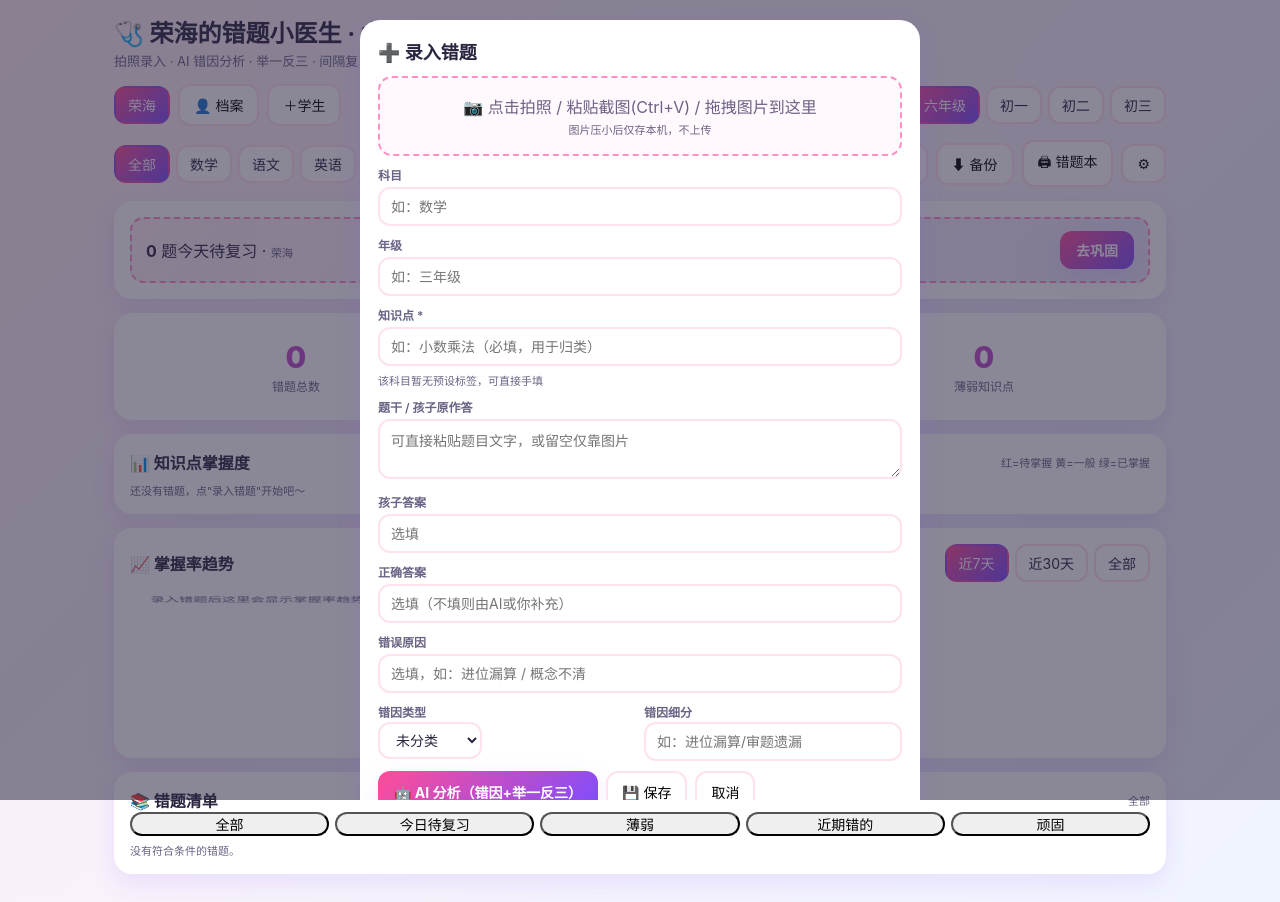
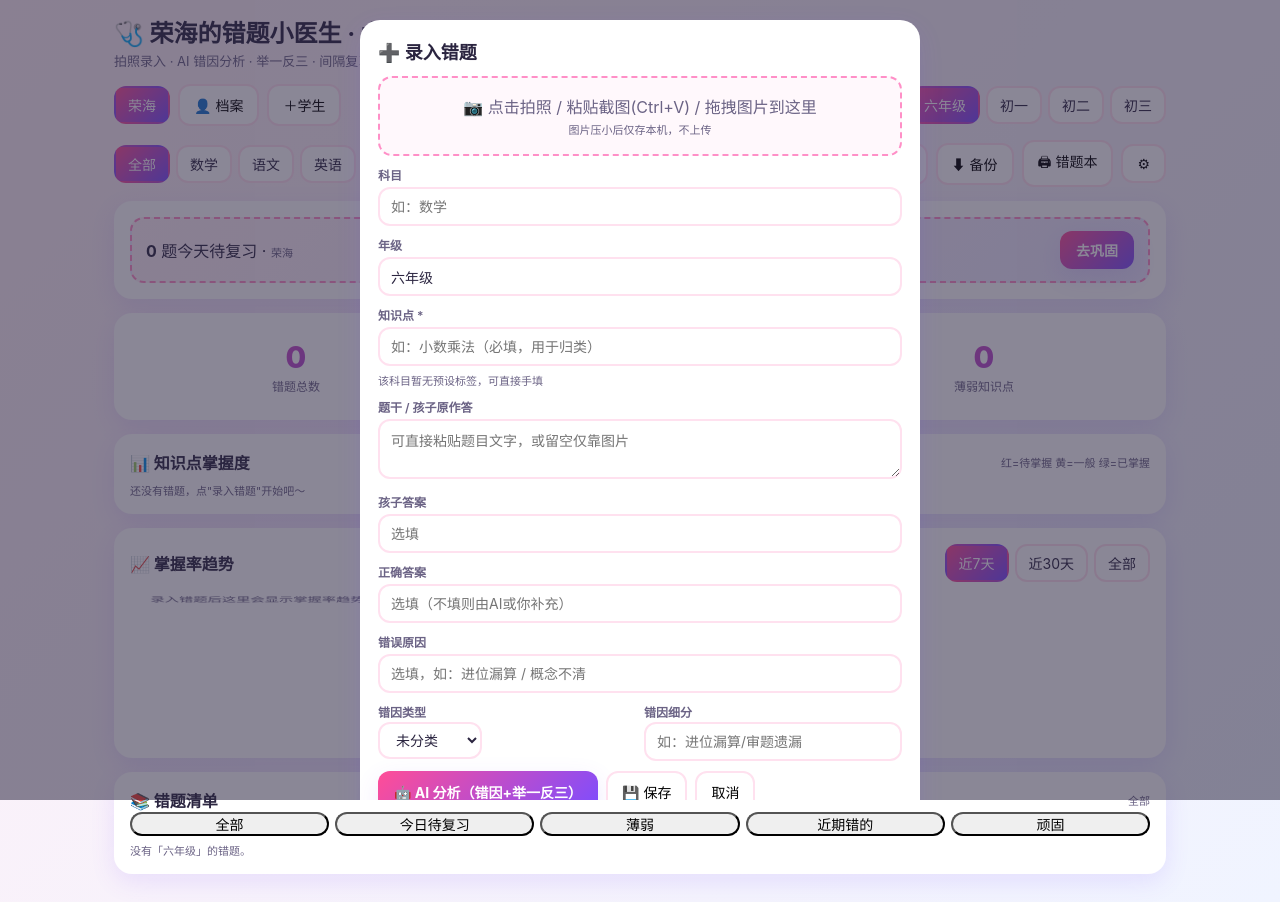
Before and after one commit to hjy678/cuotiyisheng_ronghai, a plain HTML site: page index.html in a window 1280 px wide. Both pictures are taken after a click on the button "＋ 录入错题". Drawn offline with Linux system fonts and the light colour scheme.

Commit message:
deploy cuotiyisheng_ronghai

```diff
--- a/index.html
+++ b/index.html
@@ -438,7 +438,7 @@ function render(){
   const gb=document.getElementById('gradeSeg');gb.innerHTML='';
   const grades=["全部","一年级","二年级","三年级","四年级","五年级","六年级","初一","初二","初三"];
   const existG=new Set(D.errs.filter(e=>e.student===curStu&&e.grade).map(e=>e.grade));
-  [...new Set([...grades,...existG])].forEach(g=>{const b=document.createElement('button');b.textContent=g;b.className=g===curGrade?'on':'';b.onclick=()=>{curGrade=g;render()};gb.appendChild(b)});
+  [...new Set([...grades,...existG])].forEach(g=>{const b=document.createElement('button');b.textContent=g;b.className=g===curGrade?'on':'';b.onclick=()=>{curGrade=g;render();const n=D.errs.filter(e=>e.student===curStu&&(curSub==="全部"||e.subject===curSub)&&(g==="全部"||(e.grade||"")===g)).length;toast('已筛选：'+g+'（'+n+' 题）')};gb.appendChild(b)});
   // 统计
   const mine=D.errs.filter(e=>e.student===curStu);
   const subMine=mine.filter(e=>(curSub==="全部"||e.subject===curSub)&&(curGrade==="全部"||(e.grade||"")===curGrade));
@@ -485,7 +485,12 @@ function render(){
     </div><button class="ghost" onclick="openDetail('${e.id}')">详情</button>`;
     list.appendChild(div);
   });
-  if(!vis.length) list.innerHTML='<div class="mini">没有符合条件的错题。</div>';
+  if(!vis.length){
+    const noG=mine.filter(e=>(curSub==="全部"||e.subject===curSub)&&!(e.grade||"").trim()).length;
+    let hint='没有符合条件的错题。';
+    if(curGrade!=="全部") hint='没有「'+curGrade+'」的错题。'+(noG?('有 '+noG+' 题录入时没填年级（点「全部」可以看到）。下次录入时在「年级」框填一下，就能按年级筛选了。'):'');
+    list.innerHTML='<div class="mini">'+hint+'</div>';
+  }
   document.getElementById('filterTip').textContent={all:"全部",today:"今日待复习",weak:"薄弱",wrong:"近期错的",stubborn:"顽固"}[curFilter];
   drawTrend(subMine);
 }
@@ -634,7 +639,10 @@ let pendingImg=null;
 function openAdd(){
   document.getElementById('addModal').classList.add('show');
   document.getElementById('fSubject').value=curSub==="全部"?"":curSub;
-  document.getElementById('fGrade').value="";
+  const gCnt={};D.errs.forEach(e=>{if(e.student===curStu&&e.grade){gCnt[e.grade]=(gCnt[e.grade]||0)+1}});
+  let preG=curGrade;const gKeys=Object.keys(gCnt);
+  if(preG==="全部"&&gKeys.length)preG=gKeys.sort((a,b)=>gCnt[b]-gCnt[a])[0];
+  document.getElementById('fGrade').value=preG==="全部"?"":preG;
   document.getElementById('fKp').value="";document.getElementById('fQuestion').value="";
   document.getElementById('fStu').value="";document.getElementById('fAns').value="";document.getElementById('fReason').value="";
   document.getElementById('fType').value="";document.getElementById('fTag').value="";
```
